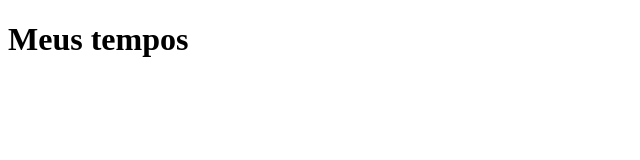
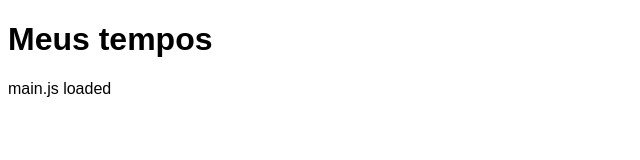
Before and after one commit to LuizPulino/meus-tempos, a website: page index.html in a window 1280 px wide. Shown: the whole page, without its empty margins (0-640 px from the left). Drawn offline with Linux system fonts and the light colour scheme; the site is published under a folder, as on GitHub Pages, so addresses that start at the root find nothing.

Commit message:
relative paths

```diff
--- a/index.html
+++ b/index.html
@@ -3,9 +3,9 @@
 <head>
     <meta charset="UTF-8">
     <meta name="viewport" content="width=device-width, initial-scale=1.0">
-    <link rel="stylesheet" href="/css/main.css">
-    <script type="text/javascript" src="/js/zepto.min.js"></script>
-    <script type="text/javascript" src="/js/main.js" defer></script>
+    <link rel="stylesheet" href="./css/main.css">
+    <script type="text/javascript" src="./js/zepto.min.js"></script>
+    <script type="text/javascript" src="./js/main.js" defer></script>
     <title>Meus tempos</title>
 </head>
 <body>
```
